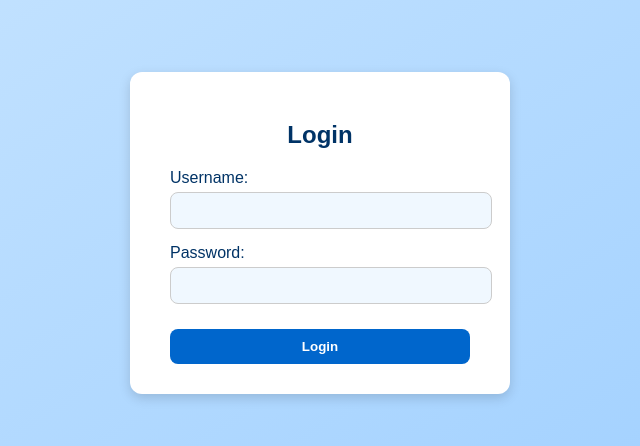
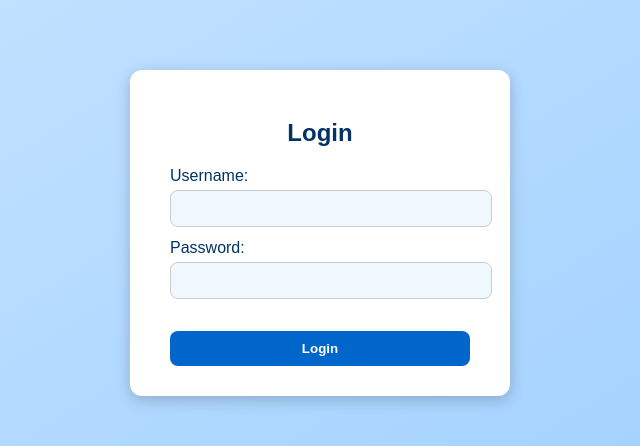
Before and after one commit to sitialifya/Login, a plain HTML site: page Login.html in a window 1280 px wide. Shown: the part 167-613 px from the top of the page, 320-960 px from the left. Drawn offline with Linux system fonts and the light colour scheme.

Commit message:
Update Login.html

```diff
--- a/Login.html
+++ b/Login.html
@@ -5,37 +5,37 @@
   <title>Login</title>
   <style>
     body {
+      margin: 0;
+      padding: 0;
+      height: 100vh;
       font-family: Arial, sans-serif;
       background: linear-gradient(to bottom right, #cce7ff, #99ccff);
       display: flex;
       justify-content: center;
       align-items: center;
-      height: 100vh;
-      margin: 0;
     }
 
-    form {
+    .login-container {
       background-color: #ffffff;
       padding: 30px 40px;
       border-radius: 12px;
-      box-shadow: 0 4px 12px rgba(0, 0, 0, 0.15);
+      box-shadow: 0 4px 15px rgba(0, 0, 0, 0.2);
       width: 300px;
     }
 
-    h2 {
+    .login-container h2 {
       text-align: center;
-      color: #003366;
       margin-bottom: 20px;
-    }
-
-    label {
-      display: block;
-      margin-bottom: 15px;
       color: #003366;
     }
 
-    input[type="text"],
-    input[type="password"] {
+    .login-container label {
+      display: block;
+      margin-bottom: 12px;
+      color: #003366;
+    }
+
+    .login-container input {
       width: 100%;
       padding: 10px;
       margin-top: 5px;
@@ -45,26 +45,27 @@
       color: #003366;
     }
 
-    button {
+    .login-container button {
       width: 100%;
       padding: 10px;
+      margin-top: 20px;
       background-color: #0066cc;
       color: white;
       border: none;
       border-radius: 8px;
       cursor: pointer;
       font-weight: bold;
-      margin-top: 10px;
     }
 
-    button:hover {
+    .login-container button:hover {
       background-color: #005bb5;
     }
   </style>
 </head>
 <body>
+  <div class="login-container">
+    <h2>Login</h2>
     <form id="loginForm">
-    <h2>Login</h2>
       <label>Username:
         <input type="text" id="username" required>
       </label>
@@ -73,6 +74,7 @@
       </label>
       <button type="submit">Login</button>
     </form>
+  </div>
 
   <script src="script.js"></script>
 </body>
```
Lines whose indentation alone changed are shown as unchanged.
